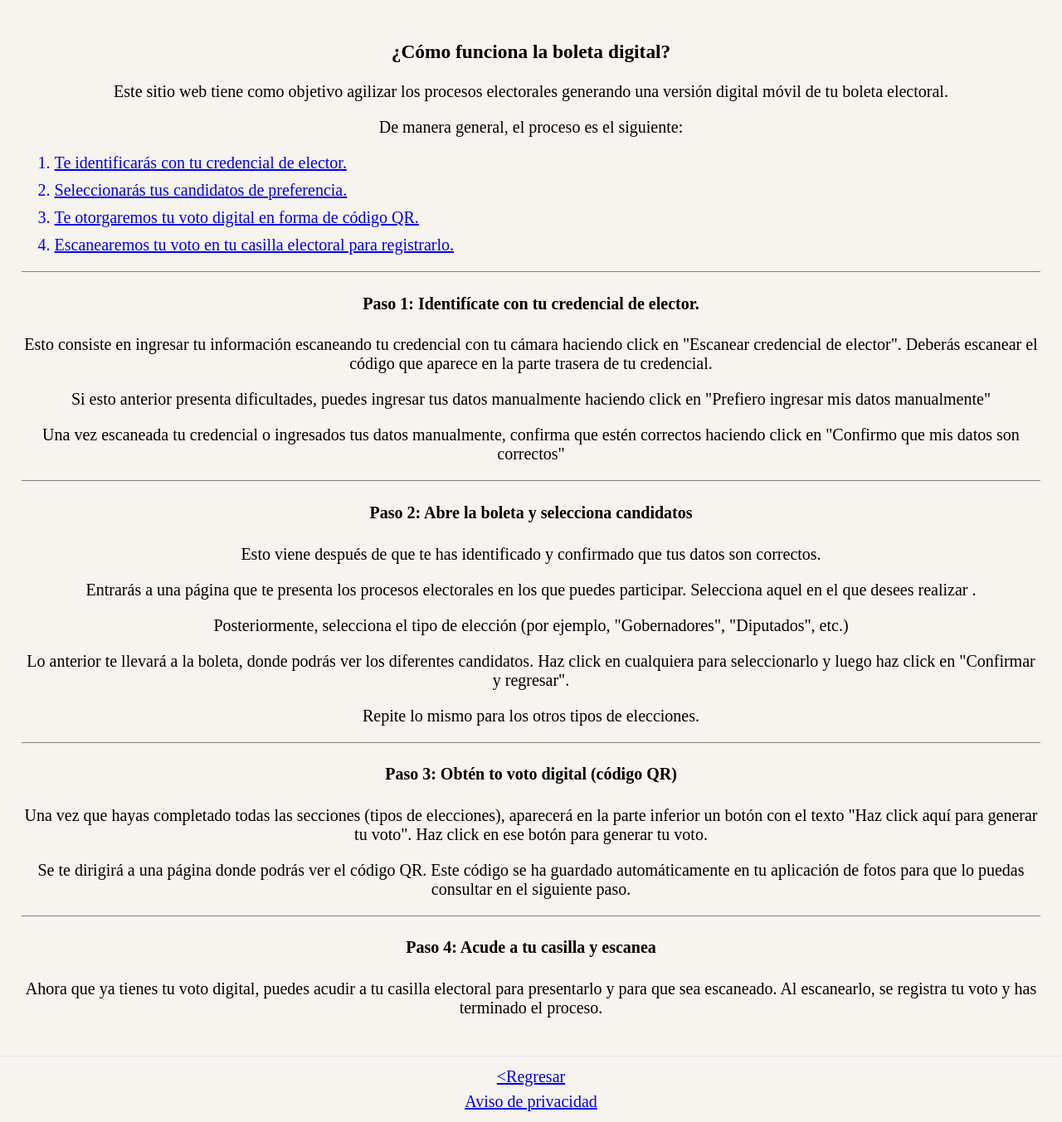
After one commit to JosBenn1/Equipo2Beyales, a Django app: template templates/ayuda.html in a window 1280 px wide. The commit adds this page. Shown: the whole page at 83% size. Run offline with Django 3.2, Linux system fonts and the light colour scheme; the template is opened without the code that fills it, so the values that code supplies are empty; some libraries are stand-ins or nearby versions.

Commit message:
add ayuda.html and style

```diff
--- a/AppVotacion/appVoto/core/templates/core/index.html
+++ b/AppVotacion/appVoto/core/templates/core/index.html
@@ -15,7 +15,7 @@
 </header>
 <main>
     <div id="ayuda">
-        <a href="#">¿Cómo funciona?</a>
+        <a href="ayuda.html">¿Cómo funciona?</a>
     </div>
     <div id="verify-user">
         <h3>Identifícate para continuar: </h3>
--- /dev/null
+++ b/templates/ayuda.html
@@ -0,0 +1,61 @@
+<!DOCTYPE html>
+<html lang="es">
+<head>
+    <meta charset="UTF-8">
+    <meta http-equiv="X-UA-Compatible" content="IE=edge">
+    <meta name="viewport" content="width=device-width, initial-scale=1.0">
+    <link rel="stylesheet" href="styles/global-style.css">
+    <link rel="stylesheet" href="styles/ayuda-style.css">
+    <link rel="stylesheet" href="https://cdnjs.cloudflare.com/ajax/libs/normalize/3.0.3/normalize.min.css" />
+    <title>Inicio | Boleta digital</title>
+</head>
+<body>
+    <main>
+        <h3>¿Cómo funciona la boleta digital?</h3>
+        <p>Este sitio web tiene como objetivo agilizar los procesos electorales generando una versión digital móvil de tu boleta electoral.</p>
+        <p>De manera general, el proceso es el siguiente:</p>
+        <ol>
+            <a href="#paso-1">
+                <li>Te identificarás con tu credencial de elector.</li>
+            </a>
+            <a href="#paso-2">
+                <li>Seleccionarás tus candidatos de preferencia.</li>
+            </a>
+            <a href="#paso-3">
+                <li>Te otorgaremos tu voto digital en forma de código QR.</li>
+            </a>
+            <a href="#paso-4">
+                <li>Escanearemos tu voto en tu casilla electoral para registrarlo.</li>
+            </a>
+        </ol>
+        <div id="paso-1" class="paso">
+            <h4>Paso 1: Identifícate con tu credencial de elector.</h4>
+            <p>Esto consiste en ingresar tu información escaneando tu credencial con tu cámara haciendo click en "Escanear credencial de elector". Deberás escanear el código que aparece en la parte trasera de tu credencial.</p>
+            <p>Si esto anterior presenta dificultades, puedes ingresar tus datos manualmente haciendo click en "Prefiero ingresar mis datos manualmente"</p>
+            <p>Una vez escaneada tu credencial o ingresados tus datos manualmente, confirma que estén correctos haciendo click en "Confirmo que mis datos son correctos"</p>
+        </div>
+        <div id="paso-2" class="paso">
+            <h4>Paso 2: Abre la boleta y selecciona candidatos</h4>
+            <p>Esto viene después de que te has identificado y confirmado que tus datos son correctos.</p>
+            <p>Entrarás a una página que te presenta los procesos electorales en los que puedes participar. Selecciona aquel en el que desees realizar .</p>
+            <p>Posteriormente, selecciona el tipo de elección (por ejemplo, "Gobernadores", "Diputados", etc.)</p>
+            <p>Lo anterior te llevará a la boleta, donde podrás ver los diferentes candidatos. Haz click en cualquiera para seleccionarlo y luego haz click en "Confirmar y regresar".</p>
+            <p>Repite lo mismo para los otros tipos de elecciones.</p>
+        </div>
+        <div id="paso-3" class="paso">
+            <h4>Paso 3: Obtén to voto digital (código QR)</h4>
+            <p>Una vez que hayas completado todas las secciones (tipos de elecciones), aparecerá en la parte inferior un botón con el texto "Haz click aquí para generar tu voto". Haz click en ese botón para generar tu voto.</p>
+            <p>Se te dirigirá a una página donde podrás ver el código QR. Este código se ha guardado automáticamente en tu aplicación de fotos para que lo puedas consultar en el siguiente paso.</p>
+        </div>
+        <div id="paso-4" class="paso">
+            <h4>Paso 4: Acude a tu casilla y escanea</h4>
+            <p>Ahora que ya tienes tu voto digital, puedes acudir a tu casilla electoral para presentarlo y para que sea escaneado. Al escanearlo, se registra tu voto y has terminado el proceso. </p>
+        </div>
+    </main>
+    <footer>
+        <a href="index.html">&lt;Regresar</a>
+        <a href="#">Aviso de privacidad</a>
+    </footer>
+
+</body>
+</html>
--- a/templates/index.html
+++ b/templates/index.html
@@ -16,7 +16,7 @@
     </header>
     <main>
         <div id="ayuda">
-            <a href="#">¿Cómo funciona?</a>
+            <a href="ayuda.html">¿Cómo funciona?</a>
         </div>
         <div id="verify-user">
             <h3>Identifícate para continuar: </h3>
--- /dev/null
+++ b/templates/styles/ayuda-style.css
@@ -0,0 +1,18 @@
+main {
+    height: calc(100% - var(--footer-height));
+    display: block !important;
+}
+
+/* menu */
+ol {
+    text-align: left;
+}
+
+li {
+    margin-bottom: 10px;
+}
+
+/* pasos */
+.paso {
+    border-top: 1px solid gray;
+}
--- a/templates/styles/global-style.css
+++ b/templates/styles/global-style.css
@@ -35,7 +35,7 @@ header {
     display: flex !important;
     align-items: center;
     justify-content: space-evenly;
-    flex-flow: column wrap;
+    flex-wrap: wrap;
     padding: 10px;
     border-bottom: 1px solid rgb(230, 230, 230);
 }
```
Also changed, not shown: AppVotacion/appVoto/core/static/core/css/ayuda-style.css (added, +18 -0 lines), AppVotacion/appVoto/core/templates/core/ayuda.html (added, +54 -0 lines).
